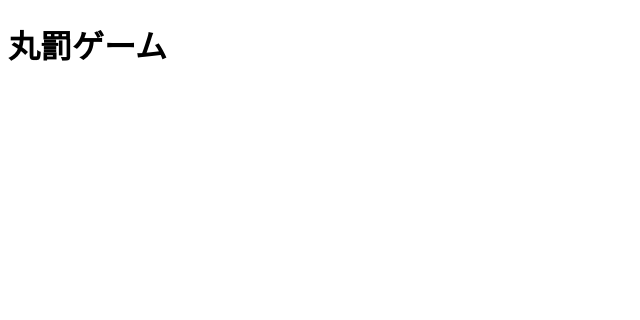
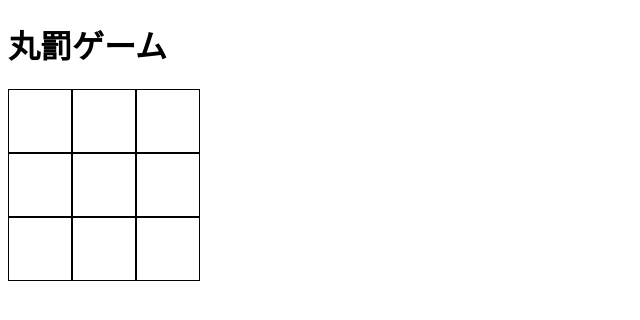
Before and after one commit to shoichinishiguchi/react_tutorial_jsx, a React (Create React App) app: page / in a window 1280 px wide. Shown: the top 320 px of the page, without its empty margins (0-640 px from the left). Built offline with nearby package versions, Linux system fonts and the light colour scheme.

Commit message:
feat: ばつ印がつくように

```diff
--- a/src/components/App.jsx
+++ b/src/components/App.jsx
@@ -1,11 +1,68 @@
-import { FC } from "react";
+import { useState } from 'react';
 import styled from "styled-components";
 
+
+const SSquare = styled.button`
+  display: block;
+  width: 64px;
+  height: 64px;
+  border: solid 1px #000;
+  font-size: 32px;
+  line-height: 64px;
+  text-align: center;
+  background-color: #fff;
+`;
+
+const SFlex = styled.div`
+display: flex;
+`;
+
+const Square = (props) => {
+  const { num, clickAction } = props;
+
+
+  return(
+    <>
+      <SSquare onClick={clickAction}>
+        {num}
+      </SSquare>
+    </>
+  )
+};
+
+const Borad = () => {
+  const [squares, setSquares] = useState(Array(9).fill(''));
+
+  const clickSquareAction = (i) => {
+    const newSquares = [...squares];
+    newSquares[i] = 'X';
+    setSquares(newSquares);
+  }
+
+  return(
+    <>
+      <div>
+        { [0,1,2].map((i) => (
+            (<SFlex key={i}>
+              <Square num = {squares[3*i + 0]} clickAction={() => clickSquareAction(3*i + 0)} />
+              <Square num = {squares[3*i + 1]} clickAction={() => clickSquareAction(3*i + 1)} />
+              <Square num = {squares[3*i + 2]} clickAction={() => clickSquareAction(3*i + 2)} />
+            </SFlex>)
+        ))
+        }
+      </div>
+    </>
+  )
+}
+
+
 export const App = () => {
+
 
   return(
     <div>
       <h1>丸罰ゲーム</h1>
+      <Borad/>
     </div>
   )
 
```
